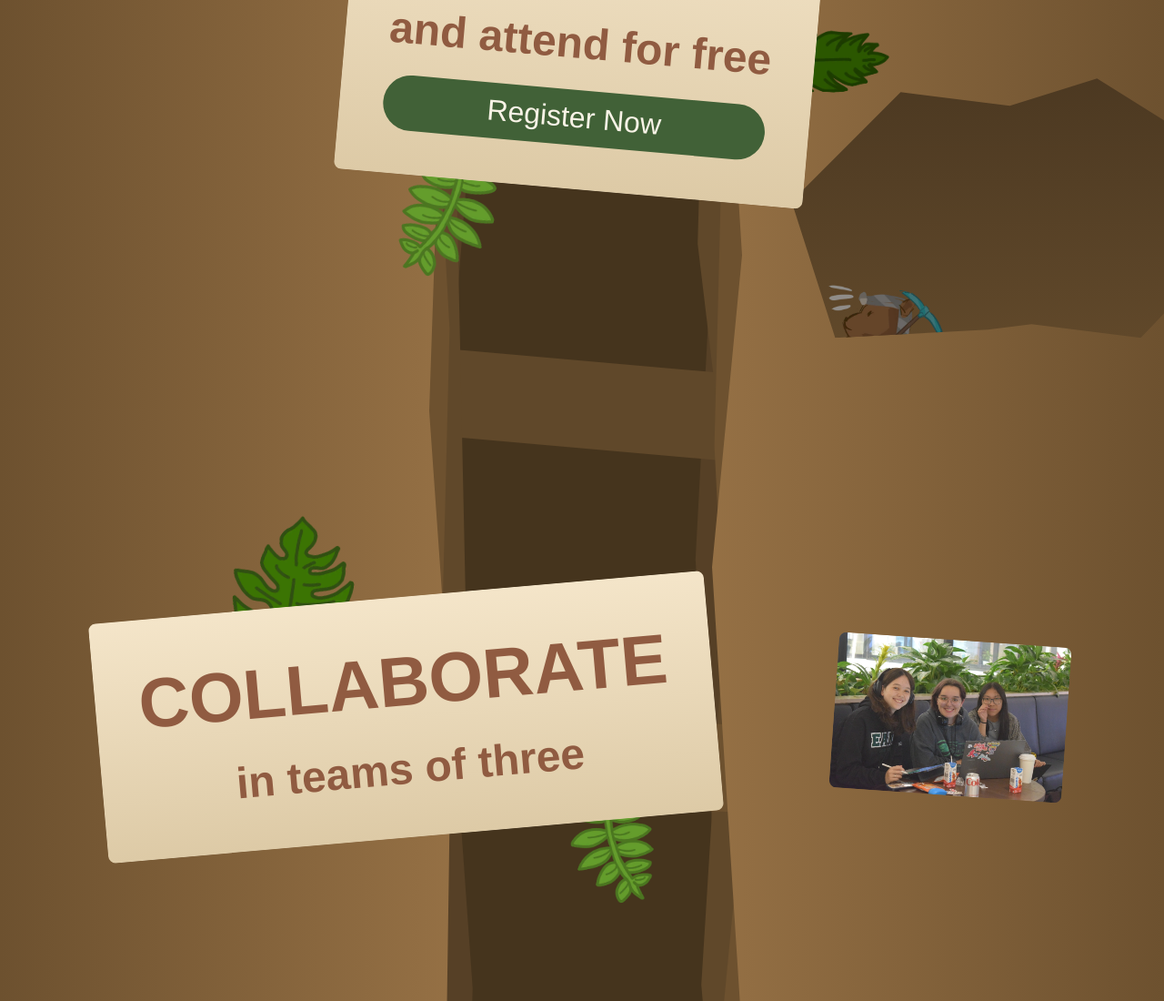
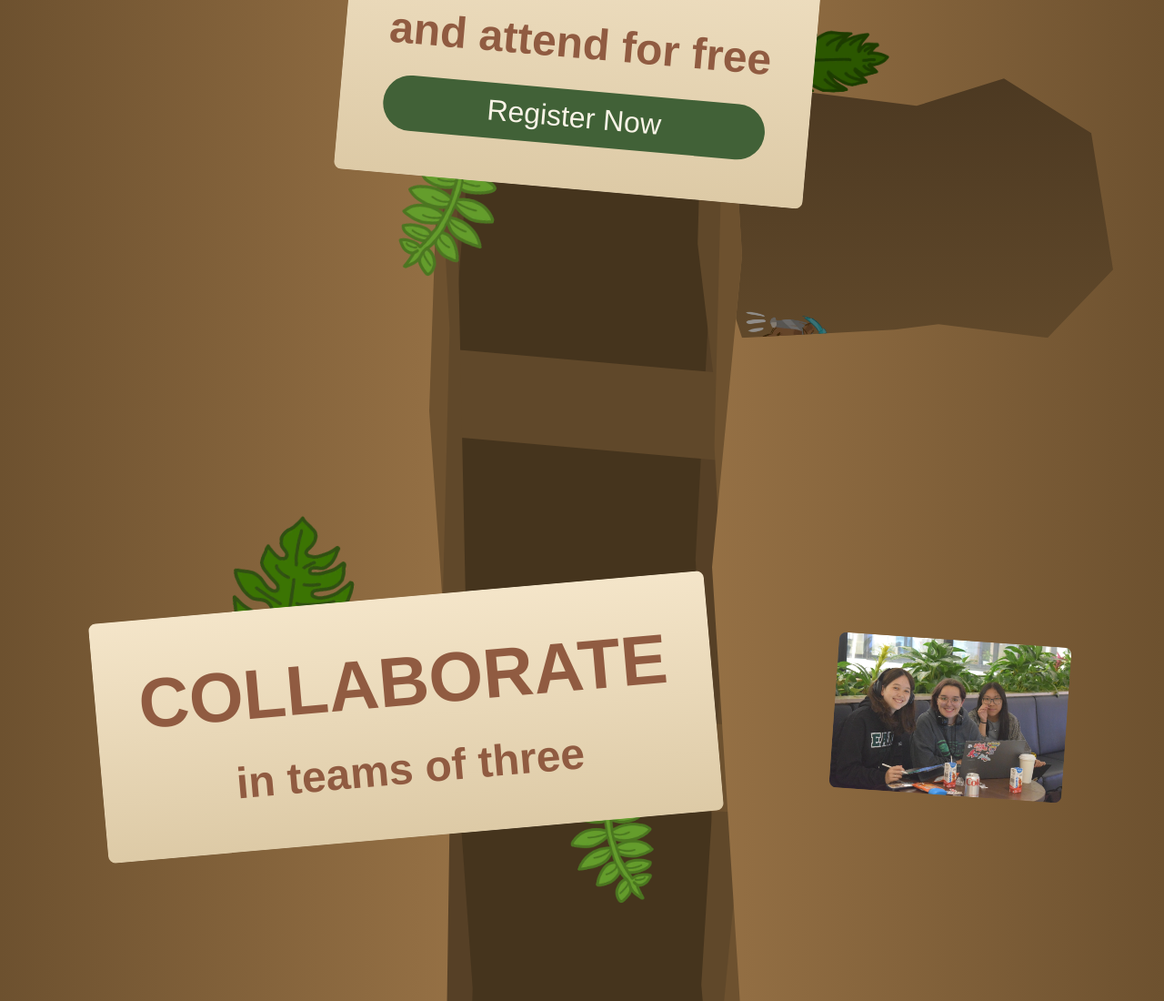
Before and after one commit to wyu4/camel-case, a React (Vite) app: page / in a window 1280 px wide. Shown: the part 2854-3954 px from the top of the page at 91% size. Built offline with nearby package versions, Linux system fonts and the light colour scheme; no server answers; a web font is replaced by a local one.

Commit message:
Move mining left and lower cababas min size

```diff
--- a/src/css/Guide.css
+++ b/src/css/Guide.css
@@ -356,7 +356,7 @@
 
 .guide .mining {
     position: absolute;
-    left: max(20%, calc(var(--grooves) * 1.5));
+    left: max(20%, calc(var(--grooves) 1.1));
     width: max(30rem, calc(80% - var(--grooves)));
     height: 7%;
     top: calc(16% + var(--grooves));
@@ -378,7 +378,7 @@
 .guide .mining .cababas {
     position: absolute;
     aspect-ratio: 1/1;
-    max-width: clamp(10rem, 25%, 50rem);
+    max-width: clamp(8rem, 25%, 50rem);
     bottom: -15%;
     left: 20%;
     filter: brightness(60%) grayscale(10%);
```
